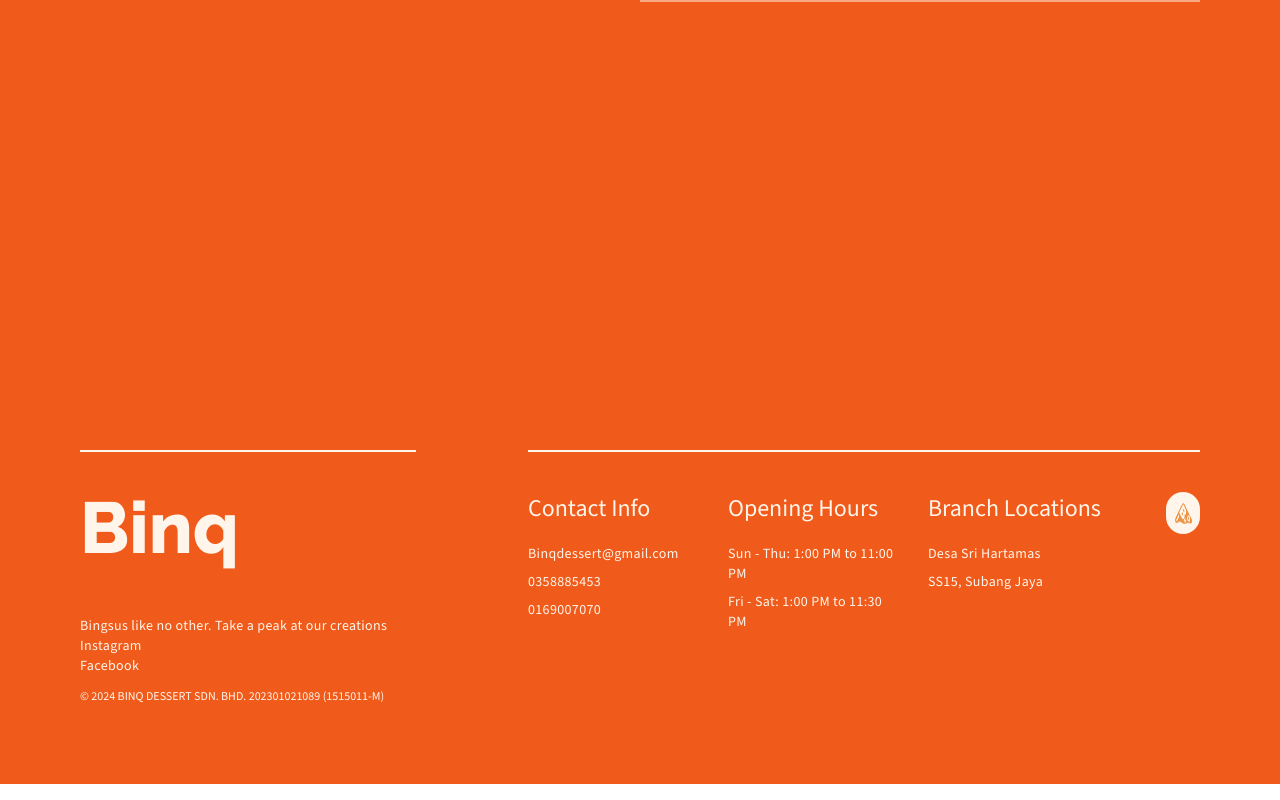
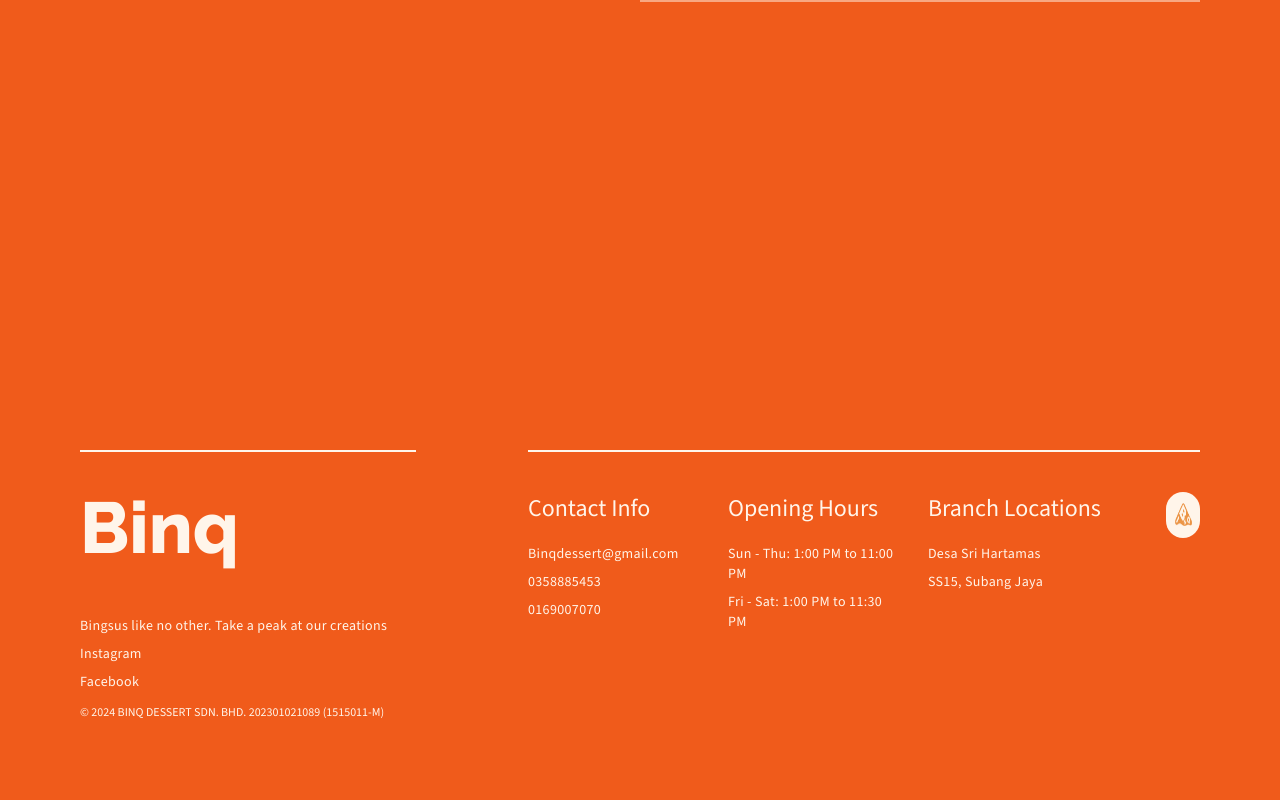
Before and after one commit to 25Ericcheong/binq, a Vue app: page / in a window 1280 px wide. Shown: the part 8477-9277 px from the top of the page. Built offline with nearby package versions, Linux system fonts and the light colour scheme.

Commit message:
feat: Added links to instagram and fb links

```diff
--- a/src/components/footer.vue
+++ b/src/components/footer.vue
@@ -18,8 +18,18 @@ const CURRENT_YEAR = new Date().getFullYear();
         class="body-font text-xl sm:text-2xl lg:text-sm xl:text-xl xxl:text-2xl my-3 tracking-wide"
       >
         <p>Bingsus like no other. Take a peak at our creations</p>
-        <a class="block">Instagram</a>
-        <a class="block">Facebook</a>
+        <a
+          class="block pt-2"
+          href="https://www.instagram.com/binqdessert/"
+          target="_blank"
+          >Instagram</a
+        >
+        <a
+          class="block pt-2"
+          href="https://www.facebook.com/profile.php?id=100095187967073"
+          target="_blank"
+          >Facebook</a
+        >
       </div>
       <div
         class="body-font text-lg sm:text-xl lg:text-xs xl:text-l xxl:text-xl"
```
